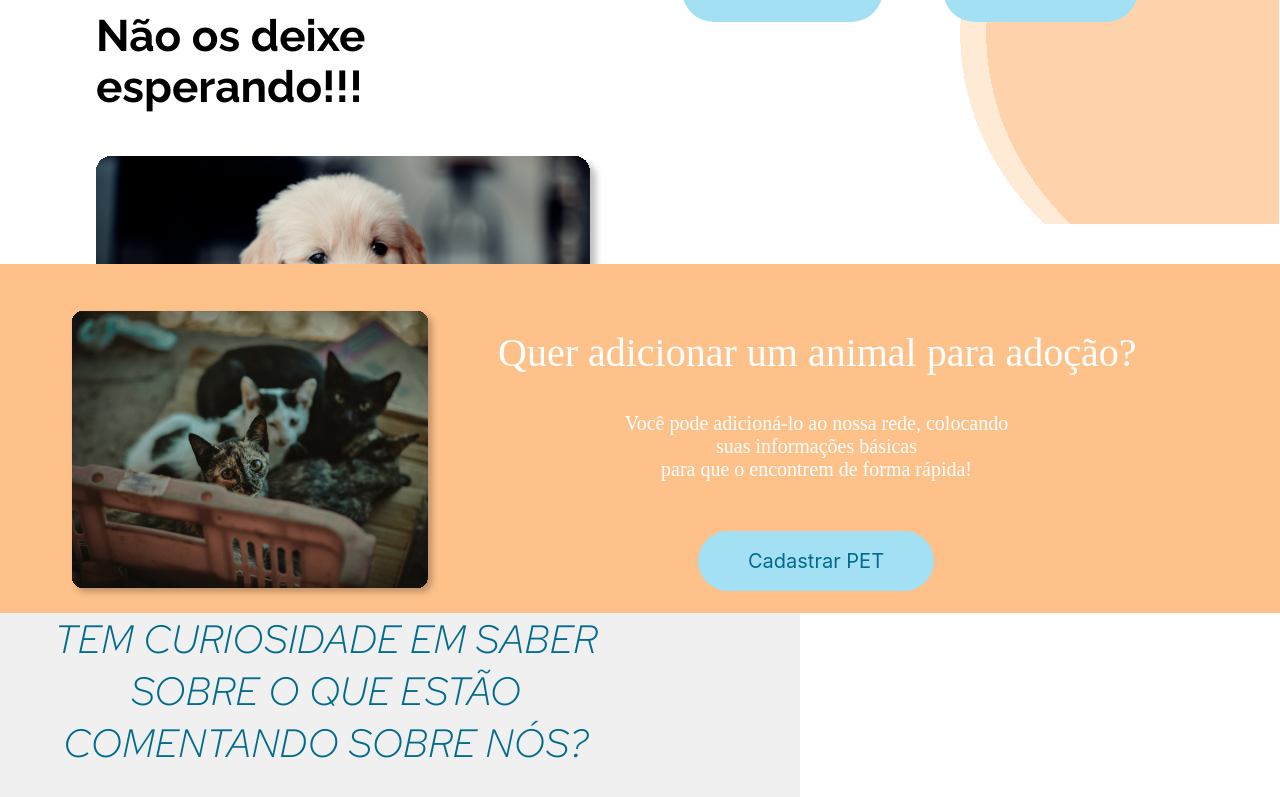
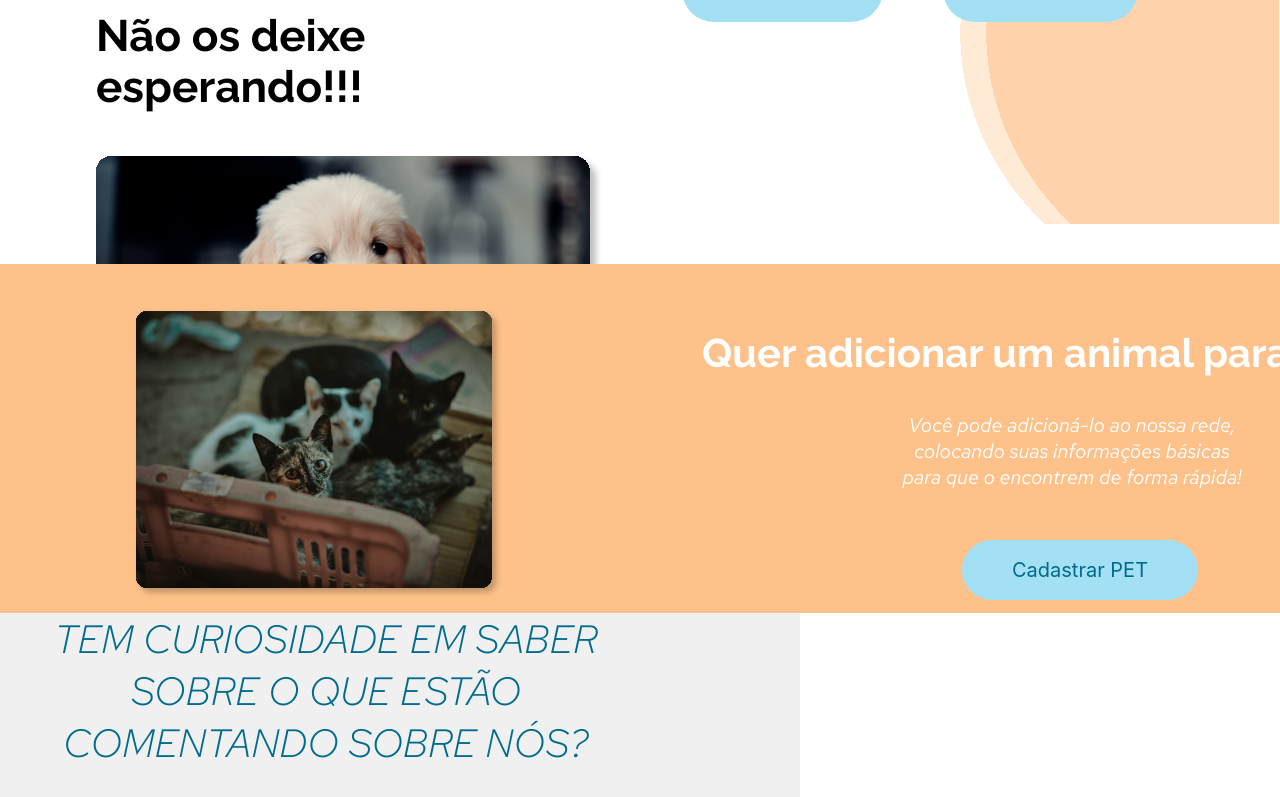
Before and after one commit to NauaaN/ReactAmeMais, a React (Create React App) app: page /ladingpage in a window 1280 px wide. Shown: the part 372-1169 px from the top of the page. Built offline with nearby package versions, Linux system fonts and the light colour scheme.

Commit message:
alteracoes lading page

```diff
--- a/src/pages/ladingpage/index.js
+++ b/src/pages/ladingpage/index.js
@@ -29,7 +29,7 @@ export default function index() {
             </div>
         </section>
         <section className="faixina2S">
-            <img src='/images/gato-abandonado_1.svg'/>
+            <img className='imgcat' src='/images/gato-abandonado_1.svg'/>
             <div className="cassio1S">
                 <p className="txt5S">Quer adicionar um animal para adoção?</p>
                 <p className="txt6S">Você pode adicioná-lo ao nossa rede,
--- a/src/pages/ladingpage/index.scss
+++ b/src/pages/ladingpage/index.scss
@@ -120,16 +120,22 @@
     .txt5S{
         font-size: 40px;
         width: 20em;
-        margin-left: 1.5em;
+        margin-left: 5em;
         margin-top: 0.5em;
+        font-family: 'rrb';
     }
     .txt6S{
         font-size: 20px;
         text-align: center;
-        width: 397px;
+        width:19em ;
         display: flex;
-        margin-left: 9em;
+        margin-left: 19em;
         margin-top: 1em;
+        font-family: 'red';
+    }
+    .imgcat{
+        width: 31em;
+        margin-left: 4em;
     }
     .bot4S{
         background-color: #A3E0F3;
@@ -140,7 +146,7 @@
         padding: 18px 50px;
         position: relative;
         top: 2.5em;
-        left: 13em;
+        left: 23em;
     }
 
     @media (max-width:360px){
```
